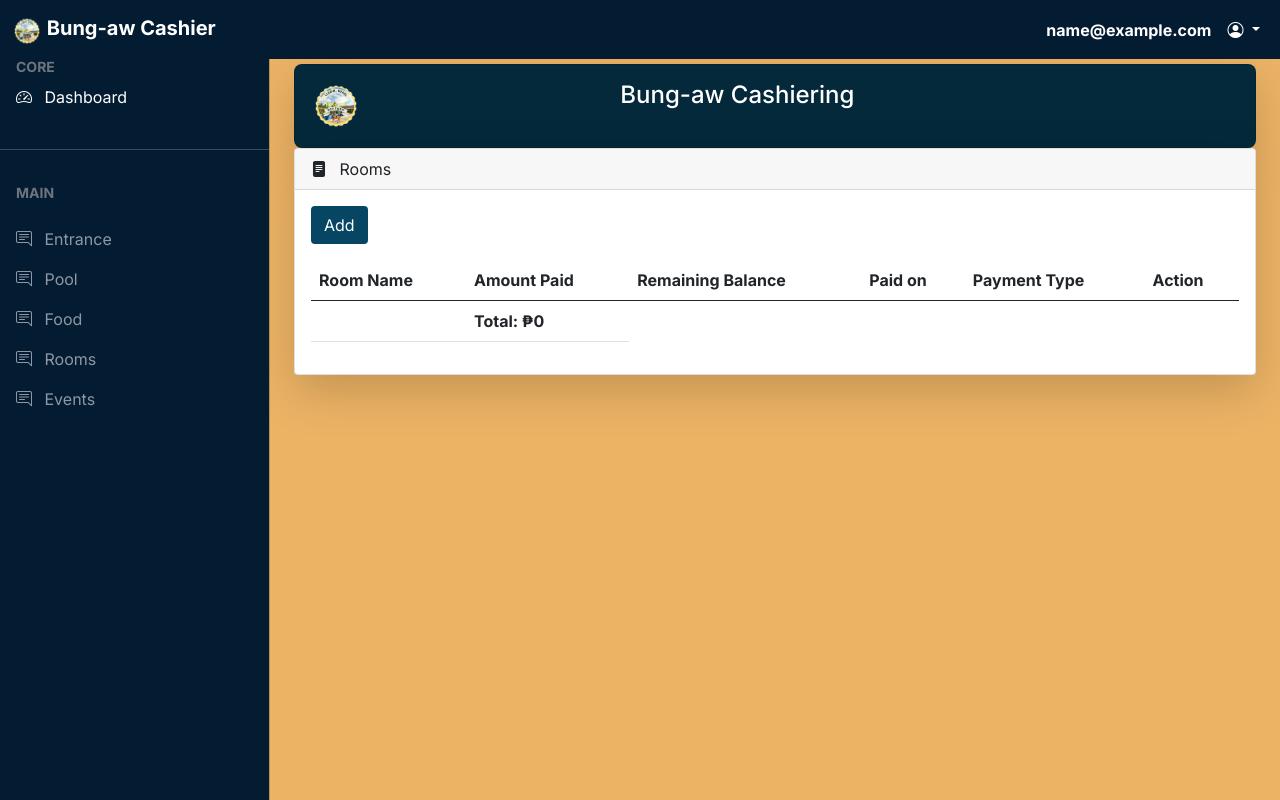
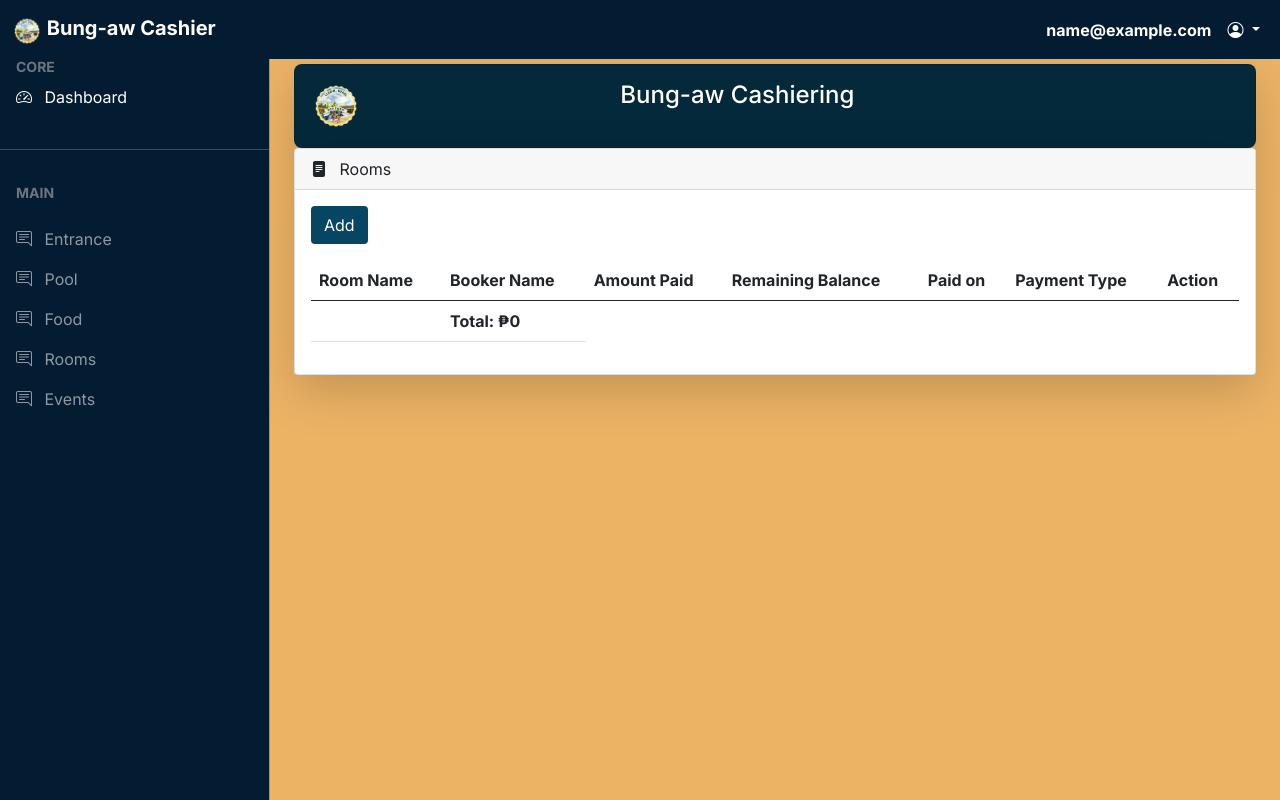
Before and after one commit to ian1447/Bung_aw_cashier, a PHP site: page /cashier/room.php in a window 1280 px wide. Run offline with PHP 8.4, Linux system fonts and the light colour scheme; the visitor is signed in with stand-in values (Sample User, id 1); data that the repository does not hold is empty; some libraries are stand-ins or nearby versions.

Commit message:
Update :book:

```diff
--- a/cashier/addroom.php
+++ b/cashier/addroom.php
@@ -73,6 +73,7 @@ $cashiering->setDb($conn);
                             <thead class>
                                 <tr>
                                     <th>Room Type</th>
+                                    <th>Booker</th>
                                     <th>Room Number</th>
                                     <th>Arrival Date</th>
                                     <th>Departure Date</th>
@@ -86,6 +87,9 @@ $cashiering->setDb($conn);
                                     <tr>
                                         <td>
                                             <?php echo $rows['name'] ?>
+                                        </td>
+                                        <td>
+                                            <?php echo $rows['booker'] ?>
                                         </td>
                                         <td>
                                             <?php echo $rows['room_number'] ?>
--- a/cashier/backend.php
+++ b/cashier/backend.php
@@ -271,7 +271,8 @@ class Cashiering
   public function GetAllRoomItems()
   {
     $sql = "SELECT rb.id,r.`room_number`,DATE_FORMAT(DATE(rb.`arrival_date`), '%M %d,%Y') AS arrival_date,
-    DATE_FORMAT(DATE(rb.`departure_date`), '%M %d,%Y') AS departure_date,rb.`room_cost`,rt.`name` FROM `room_bookings` rb
+    DATE_FORMAT(DATE(rb.`departure_date`), '%M %d,%Y') AS departure_date,rb.`room_cost`,rt.`name`, IF(rb.`user_id` = 0, rb.`booker`,
+    (SELECT CONCAT_WS(' ',u.`first_name`,u.`last_name`) FROM users u WHERE u.id = rb.`user_id`)) AS `booker` FROM `room_bookings` rb
     JOIN `rooms` r  ON r.`id` = rb.`room_id`
     JOIN `room_types` rt ON rt.`id` = r.`room_type_id`
     WHERE rb.`id` NOT IN (SELECT p.item_id FROM `payments` p WHERE p.`paid_item_type` = 'room');";
--- a/cashier/room.php
+++ b/cashier/room.php
@@ -62,6 +62,7 @@ $cashiering->setDb($conn);
                             <thead class>
                                 <tr>
                                     <th>Room Name</th>
+                                    <th>Booker Name</th>
                                     <th>Amount Paid</th>
                                     <th>Remaining Balance</th>
                                     <th>Paid on</th>
@@ -76,6 +77,9 @@ $cashiering->setDb($conn);
                                 <tr>
                                     <td>
                                         <?php echo $rows["item_name"] ?>
+                                    </td>
+                                    <td>
+                                        <?php echo $rows["booker_name"] ?>
                                     </td>
                                     <td>
                                         <?php echo "₱" . $rows["amount"]; $total_price += $rows["amount"]; ?>
```
